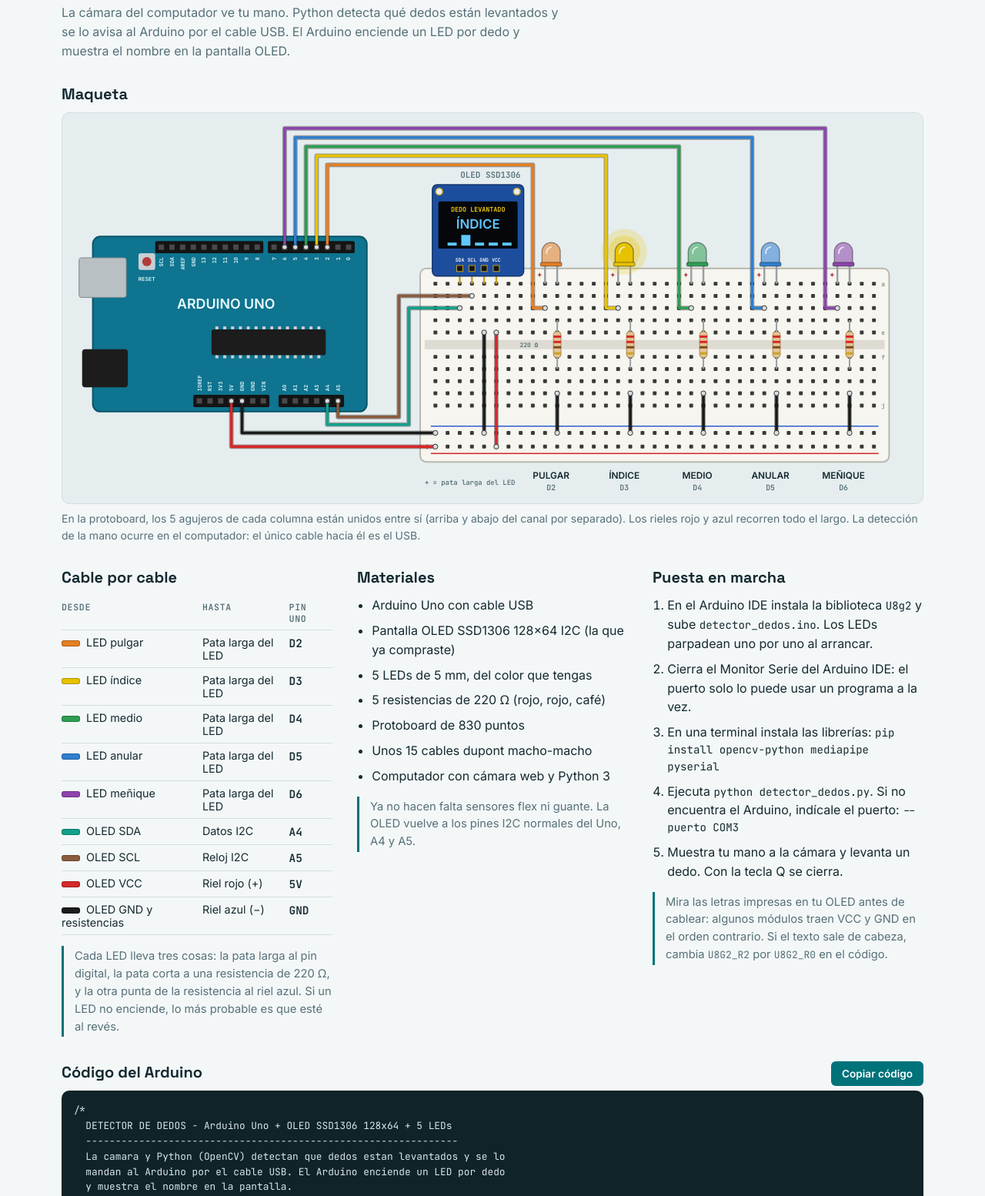
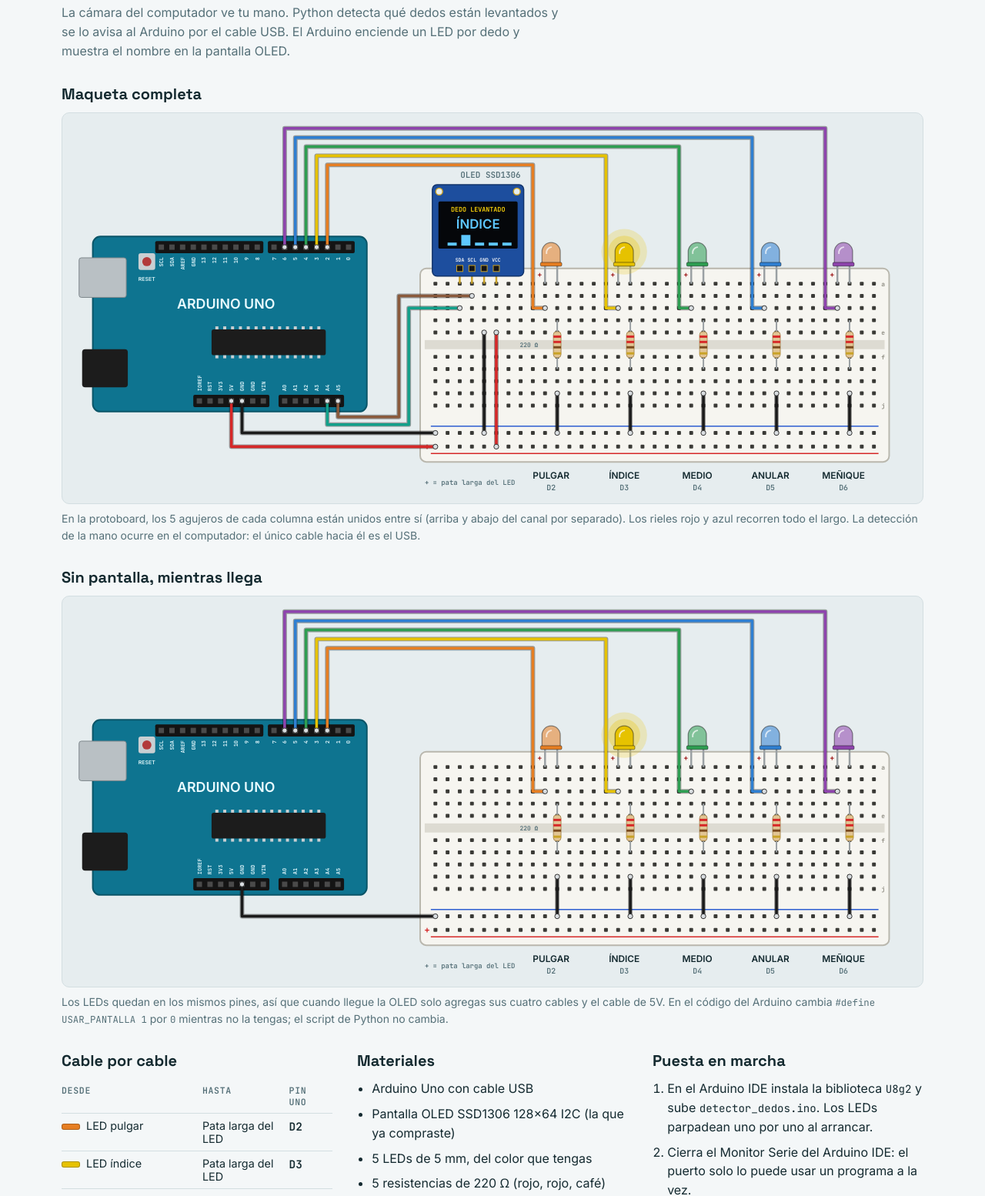
Before and after one commit to dublind/WeatherAPP, a plain HTML site: page detector-dedos/maqueta.html in a window 1280 px wide. Shown: the part 99-1653 px from the top of the page at 77% size. Drawn offline with Linux system fonts and the light colour scheme.

Commit message:
Add no-display wiring diagram and build switch for the OLED
Co-Authored-By: Claude Fable 5.2 <noreply@anthropic.com>
Claude-Session: https://claude.ai/code/session_01UY3yQ1MKXHw8f4Tz1veXau

```diff
--- a/detector-dedos/maqueta.html
+++ b/detector-dedos/maqueta.html
@@ -67,9 +67,15 @@ pre { background: var(--code-bg); color: var(--code-fg); border-radius: 10px; pa
   </header>
 
   <section>
-    <h2>Maqueta</h2>
+    <h2>Maqueta completa</h2>
     <div class="board"><svg id="maqueta" viewBox="0 168 1130 512" role="img" aria-label="Diagrama de conexiones: Arduino Uno, protoboard con pantalla OLED y cinco LEDs con sus resistencias"></svg></div>
     <p class="hint">En la protoboard, los 5 agujeros de cada columna están unidos entre sí (arriba y abajo del canal por separado). Los rieles rojo y azul recorren todo el largo. La detección de la mano ocurre en el computador: el único cable hacia él es el USB.</p>
+  </section>
+
+  <section>
+    <h2>Sin pantalla, mientras llega</h2>
+    <div class="board"><svg id="maqueta-sin" viewBox="0 168 1130 512" role="img" aria-label="Diagrama de conexiones sin pantalla: Arduino Uno y protoboard con cinco LEDs y sus resistencias"></svg></div>
+    <p class="hint">Los LEDs quedan en los mismos pines, así que cuando llegue la OLED solo agregas sus cuatro cables y el cable de 5V. En el código del Arduino cambia <code>#define USAR_PANTALLA 1</code> por <code>0</code> mientras no la tengas; el script de Python no cambia.</p>
   </section>
 
   <div class="cols">
@@ -156,12 +162,19 @@ pre { background: var(--code-bg); color: var(--code-fg); border-radius: 10px; pa
 */
 
 #include &lt;Arduino.h&gt;
+
+// Pon 0 si todavia NO tienes la pantalla OLED conectada: el proyecto funciona
+// solo con los LEDs (y no hace falta instalar U8g2). Pon 1 cuando la conectes.
+#define USAR_PANTALLA 1
+
+#if USAR_PANTALLA
 #include &lt;Wire.h&gt;
 #include &lt;U8g2lib.h&gt;
 
 // U8G2_R2 = imagen girada 180 grados (la OLED va con los pines hacia abajo
 // en la protoboard). Si el texto te sale de cabeza, cambia U8G2_R2 por U8G2_R0.
 U8G2_SSD1306_128X64_NONAME_1_HW_I2C oled(U8G2_R2, U8X8_PIN_NONE);
+#endif
 
 const uint8_t NUM_DEDOS = 5;
 const uint8_t PIN_LED[NUM_DEDOS] = {2, 3, 4, 5, 6};
@@ -181,6 +194,7 @@ uint8_t largo = 0;
 // Titulo en la franja amarilla, texto grande en la azul
 // y abajo una barra por dedo (alta = levantado).
 void dibujar(const char *titulo, const char *texto) {
+#if USAR_PANTALLA
   oled.firstPage();
   do {
     oled.setFont(u8g2_font_6x12_tf);
@@ -194,6 +208,10 @@ void dibujar(const char *titulo, const char *texto) {
       oled.drawBox(8 + i * 24, 64 - alto, 16, alto);
     }
   } while (oled.nextPage());
+#else
+  (void)titulo;   // sin pantalla no hay nada que dibujar
+  (void)texto;
+#endif
 }
 
 void mostrarEstado() {
@@ -267,7 +285,9 @@ void setup() {
     pinMode(PIN_LED[i], OUTPUT);
   }
   Serial.begin(9600);
+#if USAR_PANTALLA
   oled.begin();
+#endif
 
   // Prueba de LEDs: se encienden uno por uno al arrancar
   for (uint8_t i = 0; i &lt; NUM_DEDOS; i++) {
@@ -551,7 +571,7 @@ if __name__ == &quot;__main__&quot;:
 <script>
 (function () {
   const NS = 'http://www.w3.org/2000/svg';
-  const svg = document.getElementById('maqueta');
+  let svg;
   function el(tag, attrs, text, parent) {
     const e = document.createElementNS(NS, tag);
     for (const k in attrs) e.setAttribute(k, attrs[k]);
@@ -567,6 +587,8 @@ if __name__ == &quot;__main__&quot;:
       fill: o.fill || '#142a30', 'text-anchor': o.anchor || 'middle', transform: o.rot ? 'rotate(' + o.rot + ' ' + x + ' ' + y + ')' : '' }, t);
   }
 
+  function dibujarMaqueta(id, conOled) {
+  svg = document.getElementById(id);
   // ---------- Geometría ----------
   const colX = c => 490 + 16 * c;
   const ROW = { a: 392, b: 408, c: 424, d: 440, e: 456, f: 488, g: 504, h: 520, i: 536, j: 552 };
@@ -624,13 +646,15 @@ if __name__ == &quot;__main__&quot;:
   const RED = '#d62828', BLACK = '#1b1b1b';
   // Alimentación: entra a los rieles por la izquierda
   wire([[PIN.bGND, BOT_Y], [PIN.bGND, RAIL_N], [colX(0), RAIL_N]], BLACK);
-  wire([[PIN.b5V, BOT_Y], [PIN.b5V, RAIL_P], [colX(0), RAIL_P]], RED);
+  if (conOled) wire([[PIN.b5V, BOT_Y], [PIN.b5V, RAIL_P], [colX(0), RAIL_P]], RED);
 
   // OLED: pines en fila a, columnas 2..5 = SDA SCL GND VCC
+  if (conOled) {
   wire([[PIN.bA4, BOT_Y], [PIN.bA4, 577], [455, 577], [455, ROW.c], [colX(2), ROW.c]], '#12a08a');   // SDA -> A4
   wire([[PIN.bA5, BOT_Y], [PIN.bA5, 567], [442, 567], [442, ROW.b], [colX(3), ROW.b]], '#8a5a3c');   // SCL -> A5
   wire([[colX(4), ROW.e], [colX(4), RAIL_N]], BLACK);
   wire([[colX(5), ROW.e], [colX(5), RAIL_P]], RED);
+  }
 
   // LEDs (de izquierda a derecha: pulgar ... meñique)
   const DEDOS = [
@@ -663,6 +687,7 @@ if __name__ == &quot;__main__&quot;:
   label(colX(9) - 9, 475, '220 Ω', { size: 8, fill: '#557078', mono: true, anchor: 'end' });
   label(476, 656, '+ = pata larga del LED', { size: 9, fill: '#557078', mono: true, anchor: 'start' });
 
+  if (conOled) {
   // ---------- OLED (sobre la protoboard, pines en fila a) ----------
   const ox = 486, oy = 262;
   [2, 3, 4, 5].forEach(c => el('line', { x1: colX(c), y1: 376, x2: colX(c), y2: ROW.a, stroke: '#c9a227', 'stroke-width': 2.5 }));
@@ -678,6 +703,11 @@ if __name__ == &quot;__main__&quot;:
   });
   label(ox + 116, oy - 9, 'OLED SSD1306', { size: 11, fill: '#557078', mono: true, anchor: 'end' });
 
+  }
+  }
+  dibujarMaqueta('maqueta', true);
+  dibujarMaqueta('maqueta-sin', false);
+
   // ---------- Copiar ----------
   document.querySelectorAll('button.copiar').forEach(function (btn) {
     const pre = document.getElementById(btn.dataset.de);
```
Also changed, not shown: 1 other file.
